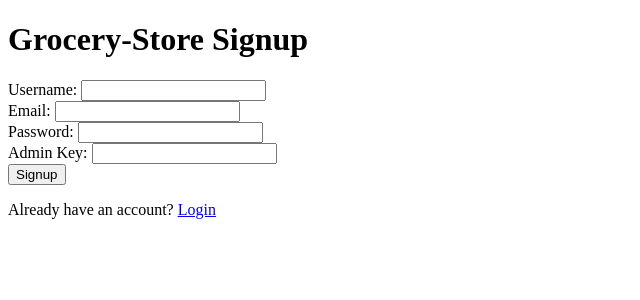
After one commit to unplugged-animesh/Bootcamp-June26, a Flask app: template Templates/signup.html in a window 1280 px wide. The commit adds this page. Shown: the top 300 px of the page, without its empty margins (0-640 px from the left). Run offline with Flask 3, Linux system fonts and the light colour scheme; the template is opened without the code that fills it, so the values that code supplies are empty.

Commit message:
updated code

```diff
--- /dev/null
+++ b/Templates/signup.html
@@ -0,0 +1,34 @@
+<!DOCTYPE html>
+<html lang="en">
+<head>
+	<title>Signup for Grocery Store</title>
+</head>
+<body>
+	 <div class="my-box">
+        <h1>Grocery-Store Signup</h1>
+        <div class="west">
+        </div>
+        <form method="POST" action="{{ url_for('signup') }}">
+            <div>
+                <label for="username">Username:</label>
+                <input type="text" id="username" name="username" required>
+            </div>
+			 <div>
+                <label for="email">Email:</label>
+                <input type="email" id="email" name="email" required>
+            </div>
+			 <div>
+                <label for="password">Password:</label>
+                <input type="password" id="password" name="password" required>
+            </div>
+			 <div>
+                <label for="admin_key">Admin Key:</label>
+                <input type="password" id="admin_key" name="admin_key">
+            </div>
+			<div>
+                <input type="submit" value="Signup">
+            </div>
+		</form>
+		<p>Already have an account? <a href="{{ url_for('login') }}">Login</a></p>
+</body>
+</html>
--- a/app.py
+++ b/app.py
@@ -1,16 +1,85 @@
-from flask import Flask,render_template
+from sqlalchemy import or_
+from flask import Flask, render_template, request, redirect, url_for, flash, session
 from Models.model import *
+from sqlalchemy.exc import IntegrityError
+from datetime import datetime
 
-app=Flask(__name__)
 
-app.config['SECRET_KEY']="EAST"
-app.config['SQLALCHEMY_DATABASE_URI']="sqlite:///gs_store.sqlite3"
+app = Flask(__name__)
+app.config['SECRET_KEY'] = 'East'
+app.config['SQLALCHEMY_DATABASE_URI'] = 'sqlite:///grocery_store.sqlite3'
+
+
 
 db.init_app(app)
+
+
 
 with app.app_context():
     db.create_all()
 
 
+#in my case there are only 2 users
+@app.route('/',methods=["GET"])
+def home():
+    return redirect(url_for('logout'))
+
+
+@app.route('/signup',methods=['GET',"POST"])
+def signup():
+    if request.method=="POST":
+        username=request.form['username']
+        email=request.form['email']
+        password=request.form['password']
+        admin=False
+
+        if request.form.get('admin_key')=="Asharma":
+            admin=True
+
+        try:
+            user=User(username=username,email=email,password=password,admin=admin)
+            db.session.add(user)
+            db.session.commit()
+            flash('Your account was created successfully','success')
+            return redirect(url_for('login'))
+
+        except IntegrityError:
+            db.session.rollback()
+            flash('Username or Email already Exists')
+            return redirect(url_for('signup'))
+
+    return render_template('signup.html')
+
+
+
+#all 3 users can login at a single page--
+#all 2 users can be singup from a single page--
+@app.route('/login',methods=['GET',"POST"])
+def login():
+    if request.method=="POST":
+        username_or_email=request.form['username']
+        password=request.form['password']
+
+        user=User.query.filter(
+            or_(User.username==username_or_email,User.email==username_or_email)).first()
+
+
+        if user and user.password==password:
+            session['user_id']=user.id
+            return redirect(f'/dashboard/{user.id}')
+
+        else:
+            error_msg="Invalid Username or Password"
+            if not user:
+                error_msg="No user Found with provided email or username"
+            return render_template('login.html',error_msg=error_msg)
+
+    return render_template('login.html')
+
+@app.route('/logout')
+def logout():
+    session.clear()
+    return redirect (url_for('login'))
+
 if __name__=="__main__":
     app.run(port=5000)
```
Also changed, not shown: Models/model.py (+36 -13 lines), Templates/login.html (+15 -5 lines), instance/grocery_store.sqlite3 (added), instance/gs_store.sqlite3 (deleted), 1 other file.
